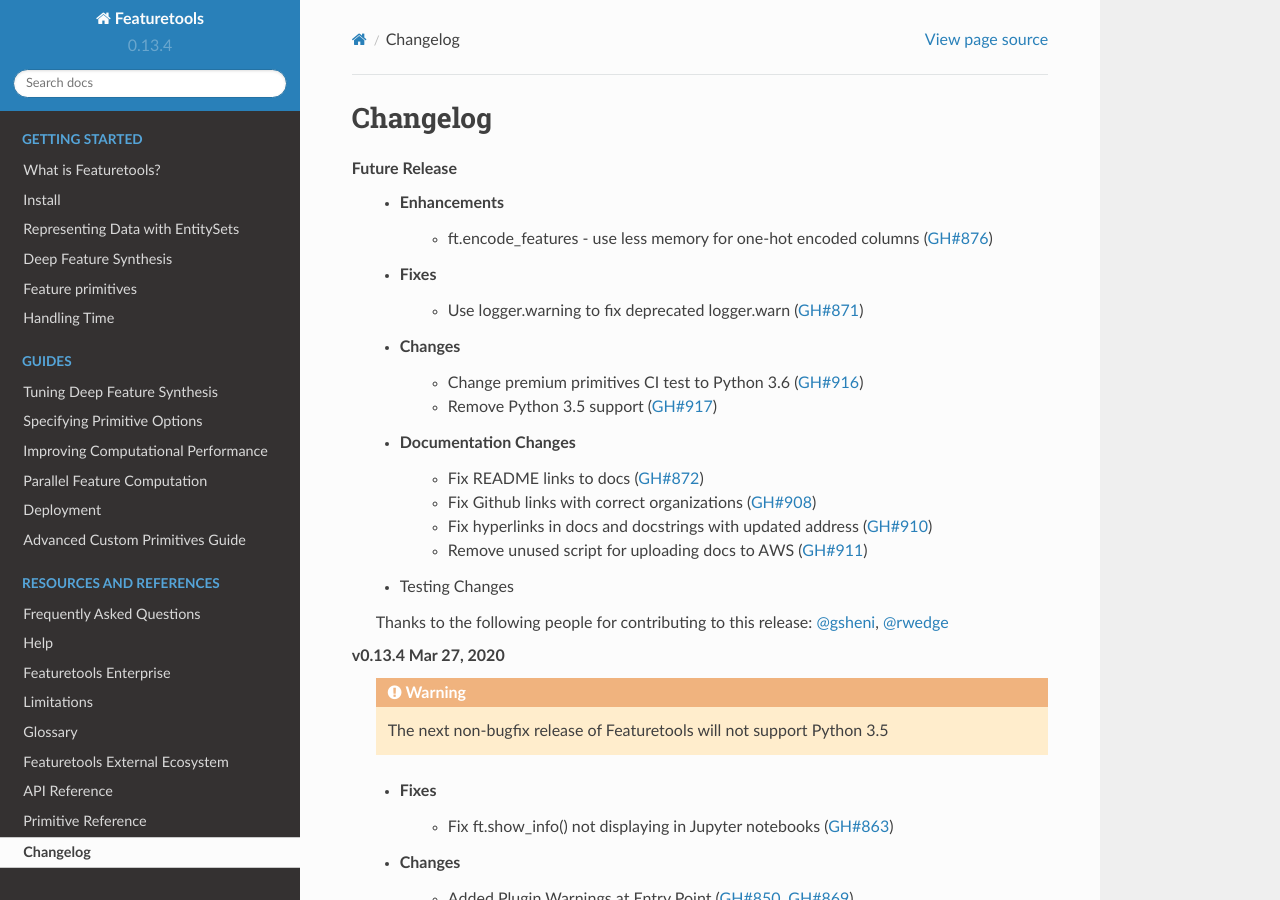
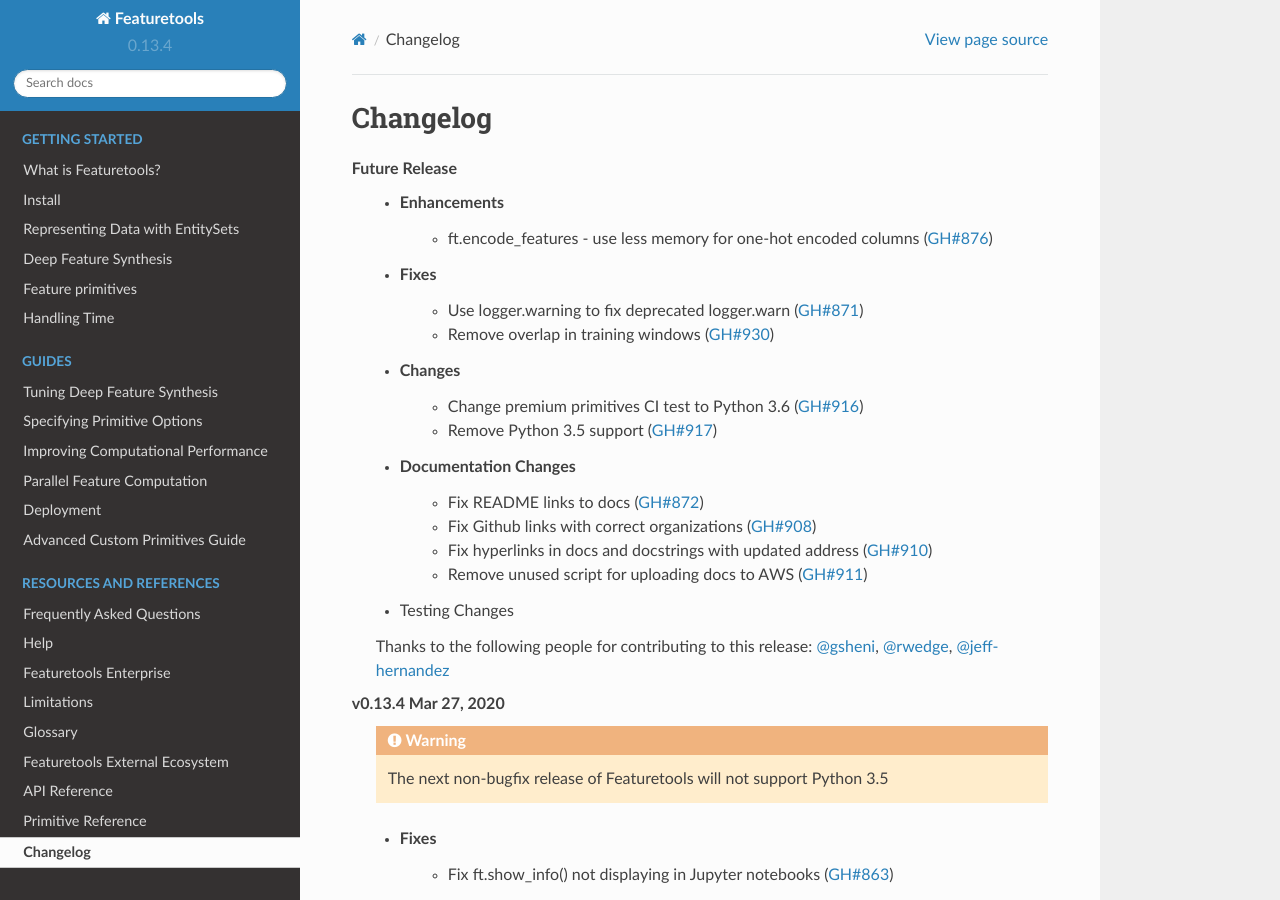
Before and after one commit to alteryx/featuretools, a Sphinx documentation site: the page built from docs/source/changelog.rst, in a window 1280 px wide and 900 px high. Built offline with Sphinx 7.4.7 and the Read the Docs theme 2.0.0, drawn with Linux system fonts in a browser that asks for light colours; pages that are not in the unit, such as notebooks, are missing from menus; comment, search, counter and statistics services are not loaded.

Commit message:
update changelog

```diff
--- a/docs/source/changelog.rst
+++ b/docs/source/changelog.rst
@@ -7,6 +7,7 @@
         * ft.encode_features - use less memory for one-hot encoded columns (:pr:`876`)
     * Fixes
         * Use logger.warning to fix deprecated logger.warn (:pr:`871`)
+        * Remove overlap in training windows (:pr:`930`)
     * Changes
         * Change premium primitives CI test to Python 3.6 (:pr:`916`)
         * Remove Python 3.5 support (:pr:`917`)
@@ -18,7 +19,7 @@
     * Testing Changes
 
     Thanks to the following people for contributing to this release:
-    :user:`gsheni`, :user:`rwedge`
+    :user:`gsheni`, :user:`rwedge`, :user:`jeff-hernandez`
 
 **v0.13.4 Mar 27, 2020**
     .. warning::
```
